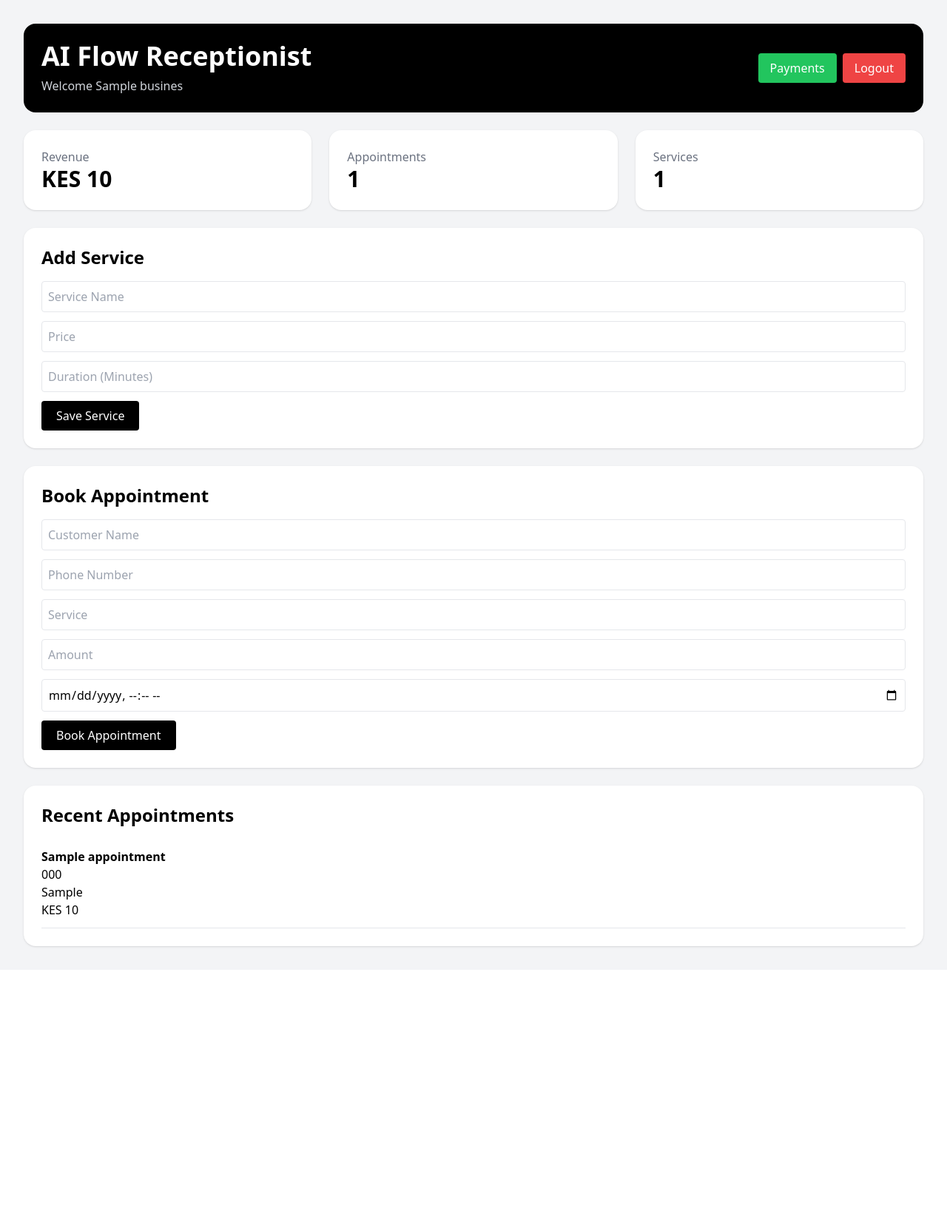
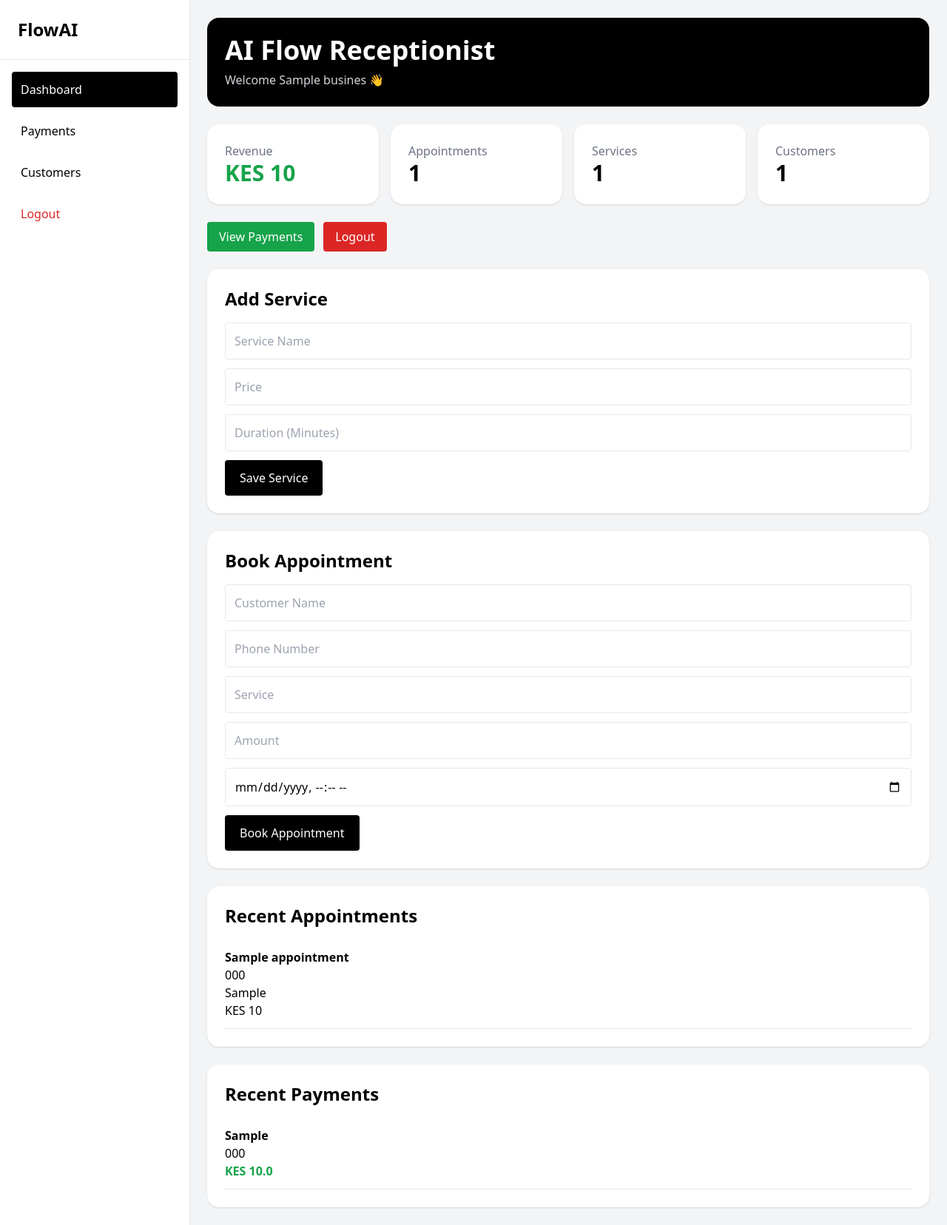
Before and after one commit to rachaelwanja/whatsapp-ai-bot-254, a Flask app: page /dashboard in a window 1280 px wide. Shown: the whole page at 74% size. Before the commit the page ends 1283 px from the top, so only its background shows below. Run offline with Flask 3, Linux system fonts and the light colour scheme; the visitor is signed in with stand-in values (Sample User, id 1); tables that the repository leaves empty hold one stand-in row (values such as "Sample post"); some libraries are stand-ins or nearby versions.

Commit message:
Refactor dashboard HTML structure and styling

```diff
--- a/templates/dashboard.html
+++ b/templates/dashboard.html
@@ -1,55 +1,103 @@
-<!DOCTYPE html>
-<html>
-<head>
-    <title>Dashboard — FlowAI</title>
+<!DOCTYPE html><html><head>
+    <title>FlowAI Dashboard</title>
     <script src="https://cdn.tailwindcss.com"></script>
-</head>
+</head><body class="bg-gray-100"><!-- MOBILE NAV --><div class="md:hidden bg-black text-white p-4"><div class="flex justify-between items-center">
 
-<body class="bg-gray-100">
+    <h1 class="font-bold text-xl">
+        FlowAI
+    </h1>
 
-<div class="p-4 md:p-8">
+    <button
+        onclick="toggleMenu()"
+        class="text-2xl"
+    >
+        ☰
+    </button>
+
+</div>
+
+<div
+    id="mobileMenu"
+    class="hidden mt-4"
+>
+
+    <a href="/dashboard" class="block py-2">
+        Dashboard
+    </a>
+
+    <a href="/payments" class="block py-2">
+        Payments
+    </a>
+
+    <a href="/customers" class="block py-2">
+        Customers
+    </a>
+
+    <a href="/logout" class="block py-2 text-red-300">
+        Logout
+    </a>
+
+</div>
+
+</div><div class="flex min-h-screen"><!-- DESKTOP SIDEBAR -->
+
+<div class="w-64 bg-white shadow hidden md:block">
+
+    <div class="p-6 border-b">
+
+        <h1 class="text-2xl font-bold">
+            FlowAI
+        </h1>
+
+    </div>
+
+    <div class="p-4">
+
+        <a href="/dashboard"
+           class="block py-3 px-3 rounded bg-black text-white mb-2">
+           Dashboard
+        </a>
+
+        <a href="/payments"
+           class="block py-3 px-3 rounded hover:bg-gray-100 mb-2">
+           Payments
+        </a>
+
+        <a href="/customers"
+           class="block py-3 px-3 rounded hover:bg-gray-100 mb-2">
+           Customers
+        </a>
+
+        <a href="/logout"
+           class="block py-3 px-3 rounded text-red-600 hover:bg-red-50">
+           Logout
+        </a>
+
+    </div>
+
+</div>
+
+<!-- MAIN -->
+
+<div class="flex-1 p-6">
 
     <!-- HEADER -->
 
     <div class="bg-black text-white rounded-2xl p-6 mb-6">
-
-        <div class="flex justify-between items-center">
-
-            <div>
 
         <h1 class="text-4xl font-bold">
             AI Flow Receptionist
         </h1>
 
         <p class="text-gray-300 mt-2">
-                    Welcome {{ business.business_name }}
+            Welcome {{ business.business_name }} 👋
         </p>
-
-            </div>
-
-            <div class="flex gap-2">
-
-                <a href="/payments">
-                    <button class="bg-green-500 px-4 py-2 rounded">
-                        Payments
-                    </button>
-                </a>
-
-                <a href="/logout">
-                    <button class="bg-red-500 px-4 py-2 rounded">
-                        Logout
-                    </button>
-                </a>
-
-            </div>
-
-        </div>
 
     </div>
 
     <!-- STATS -->
 
-    <div class="grid md:grid-cols-3 gap-6 mb-6">
+    <div class="grid md:grid-cols-4 gap-4 mb-6">
 
         <div class="bg-white rounded-2xl p-6 shadow">
 
@@ -57,7 +105,7 @@
                 Revenue
             </h3>
 
-            <p class="text-3xl font-bold">
+            <p class="text-3xl font-bold text-green-600">
                 KES {{ revenue }}
             </p>
 
@@ -87,6 +135,36 @@
 
         </div>
 
+        <div class="bg-white rounded-2xl p-6 shadow">
+
+            <h3 class="text-gray-500">
+                Customers
+            </h3>
+
+            <p class="text-3xl font-bold">
+                {{ customer_count }}
+            </p>
+
+        </div>
+
+    </div>
+
+    <!-- QUICK ACTIONS -->
+
+    <div class="flex gap-3 mb-6 flex-wrap">
+
+        <a href="/payments">
+            <button class="bg-green-600 text-white px-4 py-2 rounded">
+                View Payments
+            </button>
+        </a>
+
+        <a href="/logout">
+            <button class="bg-red-600 text-white px-4 py-2 rounded">
+                Logout
+            </button>
+        </a>
+
     </div>
 
     <!-- ADD SERVICE -->
@@ -99,30 +177,22 @@
 
         <form action="/add-service" method="POST">
 
-            <input
-                type="text"
+            <input type="text"
                    name="name"
                    placeholder="Service Name"
-                class="border p-2 rounded w-full mb-3"
-            >
+                   class="border p-3 rounded w-full mb-3">
 
-            <input
-                type="number"
+            <input type="number"
                    name="price"
                    placeholder="Price"
-                class="border p-2 rounded w-full mb-3"
-            >
+                   class="border p-3 rounded w-full mb-3">
 
-            <input
-                type="number"
+            <input type="number"
                    name="duration"
                    placeholder="Duration (Minutes)"
-                class="border p-2 rounded w-full mb-3"
-            >
+                   class="border p-3 rounded w-full mb-3">
 
-            <button
-                class="bg-black text-white px-5 py-2 rounded"
-            >
+            <button class="bg-black text-white px-5 py-3 rounded">
                 Save Service
             </button>
 
@@ -140,43 +210,31 @@
 
         <form action="/add-appointment" method="POST">
 
-            <input
-                type="text"
+            <input type="text"
                    name="customer_name"
                    placeholder="Customer Name"
-                class="border p-2 rounded w-full mb-3"
-            >
+                   class="border p-3 rounded w-full mb-3">
 
-            <input
-                type="text"
+            <input type="text"
                    name="customer_phone"
                    placeholder="Phone Number"
-                class="border p-2 rounded w-full mb-3"
-            >
+                   class="border p-3 rounded w-full mb-3">
 
-            <input
-                type="text"
+            <input type="text"
                    name="service"
                    placeholder="Service"
-                class="border p-2 rounded w-full mb-3"
-            >
+                   class="border p-3 rounded w-full mb-3">
 
-            <input
-                type="number"
+            <input type="number"
                    name="amount"
                    placeholder="Amount"
-                class="border p-2 rounded w-full mb-3"
-            >
+                   class="border p-3 rounded w-full mb-3">
 
-            <input
-                type="datetime-local"
+            <input type="datetime-local"
                    name="appointment_time"
-                class="border p-2 rounded w-full mb-3"
-            >
+                   class="border p-3 rounded w-full mb-3">
 
-            <button
-                class="bg-black text-white px-5 py-2 rounded"
-            >
+            <button class="bg-black text-white px-5 py-3 rounded">
                 Book Appointment
             </button>
 
@@ -186,7 +244,7 @@
 
     <!-- RECENT APPOINTMENTS -->
 
-    <div class="bg-white rounded-2xl p-6 shadow">
+    <div class="bg-white rounded-2xl p-6 shadow mb-6">
 
         <h2 class="text-2xl font-bold mb-4">
             Recent Appointments
@@ -196,21 +254,39 @@
 
         <div class="border-b py-3">
 
-            <p>
-                <strong>{{ appointment.customer_name }}</strong>
-            </p>
+            <strong>{{ appointment.customer_name }}</strong><br>
 
-            <p>
-                {{ appointment.customer_phone }}
-            </p>
+            {{ appointment.customer_phone }}<br>
 
-            <p>
-                {{ appointment.service }}
-            </p>
+            {{ appointment.service }}<br>
 
-            <p>
             KES {{ appointment.amount }}
-            </p>
+
+        </div>
+
+        {% endfor %}
+
+    </div>
+
+    <!-- RECENT PAYMENTS -->
+
+    <div class="bg-white rounded-2xl p-6 shadow">
+
+        <h2 class="text-2xl font-bold mb-4">
+            Recent Payments
+        </h2>
+
+        {% for payment in payments %}
+
+        <div class="border-b py-3">
+
+            <strong>{{ payment.receipt }}</strong><br>
+
+            {{ payment.phone }}<br>
+
+            <span class="text-green-600 font-bold">
+                KES {{ payment.amount }}
+            </span>
 
         </div>
 
@@ -220,5 +296,20 @@
 
 </div>
 
-</body>
+</div><script>
+
+function toggleMenu() {
+
+    let menu =
+        document.getElementById(
+            "mobileMenu"
+        );
+
+    menu.classList.toggle(
+        "hidden"
+    );
+
+}
+
+</script></body>
 </html>
```
Lines whose indentation alone changed are shown as unchanged.
